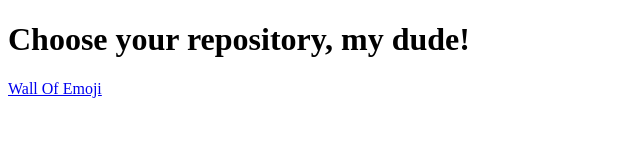
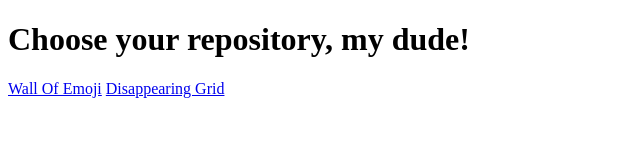
Before and after one commit to myreactions/myreactions.github.io, a plain HTML site: page index.html in a window 1280 px wide. Shown: the whole page, without its empty margins (0-640 px from the left). Drawn offline with Linux system fonts and the light colour scheme.

Commit message:
Add new link

```diff
--- a/index.html
+++ b/index.html
@@ -8,5 +8,6 @@
   <body>
     <h1 style="font-family: gotham;">Choose your repository, my dude!</h1>
     <a href="./wall-of-emoji/">Wall Of Emoji</a>
+    <a href="https://myreactions.github.io/disappearing-grid/">Disappearing Grid</a>
   </body>
 </html>
```
